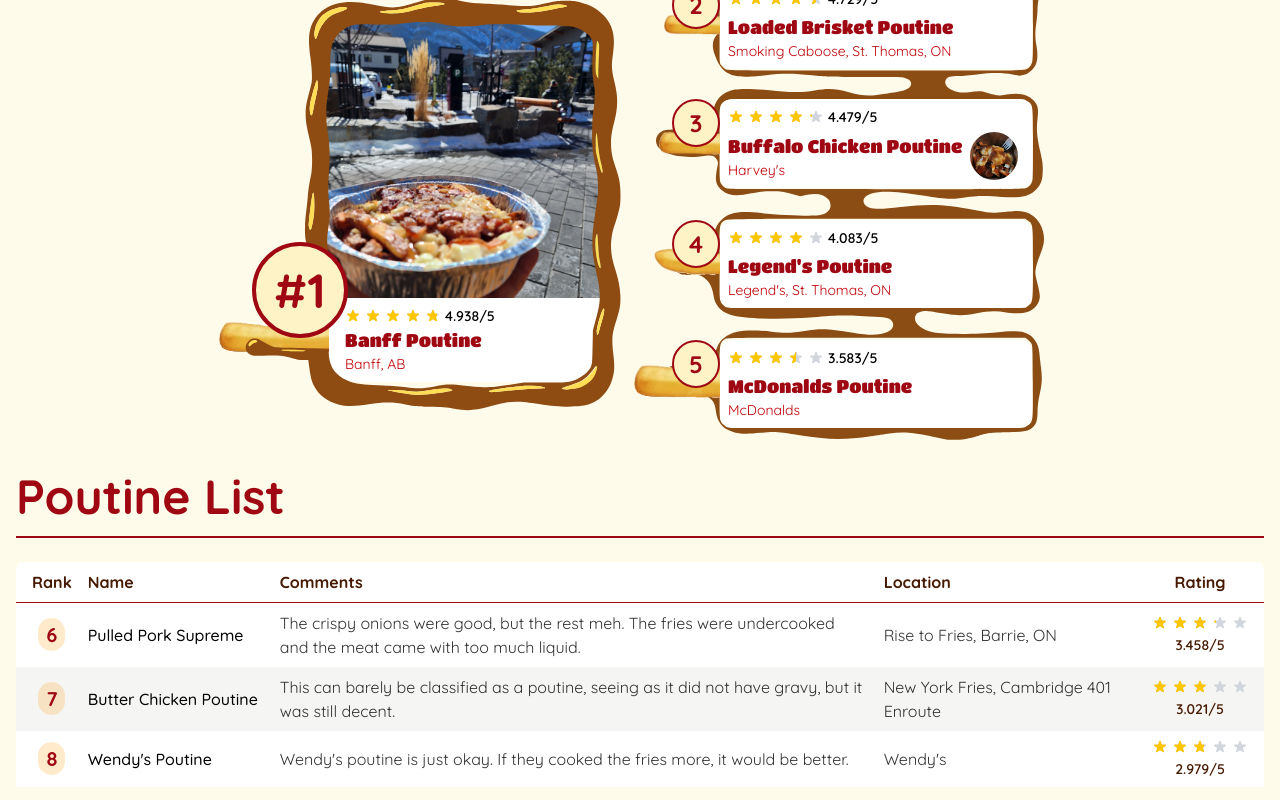
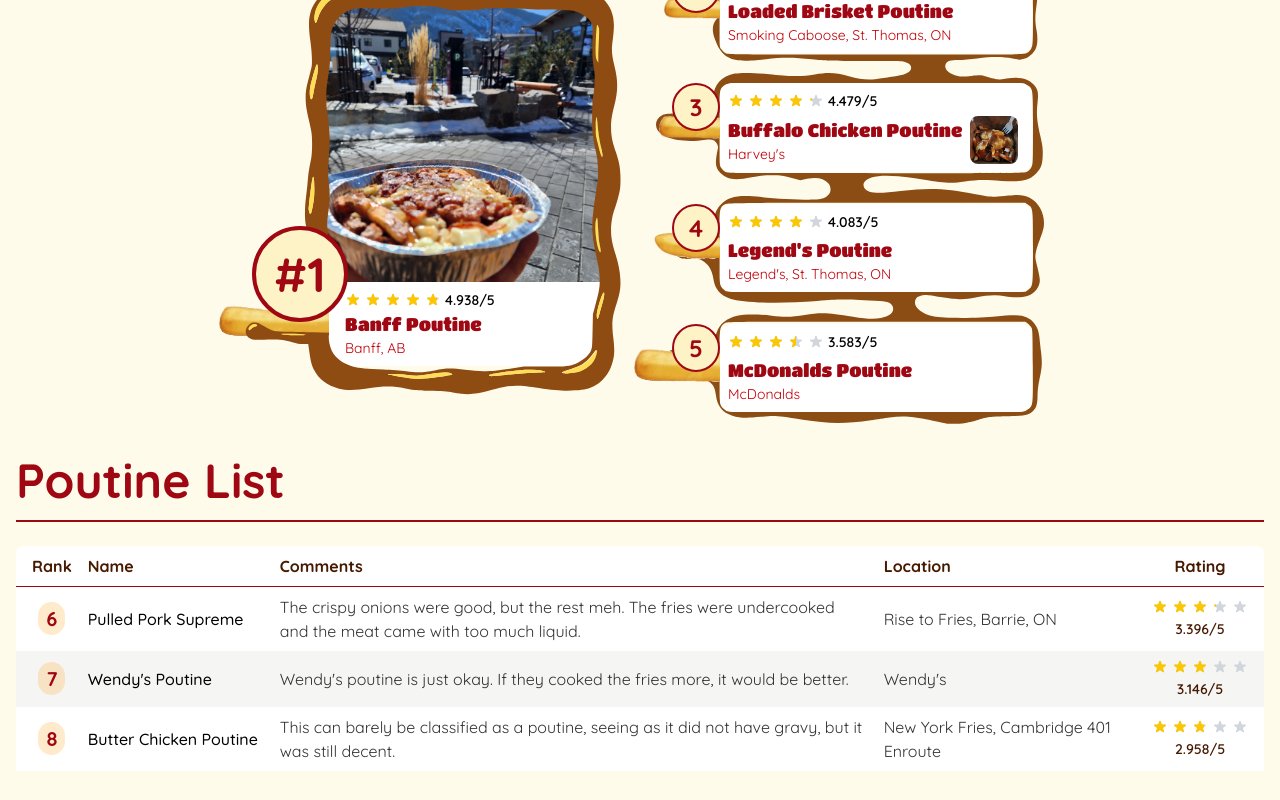
Before and after one commit to BranSlaa/poutinelist, a Next.js app: page / in a window 1280 px wide. Shown: the part 840-1640 px from the top of the page. Built offline with nearby package versions, Linux system fonts and the light colour scheme.

Commit message:
small tweaks

```diff
--- a/src/app/layout.tsx
+++ b/src/app/layout.tsx
@@ -25,7 +25,7 @@
 	children: React.ReactNode;
 }>) {
 	return (
-		<html lang="en">
+		<html lang="en" suppressHydrationWarning>
 			<body
 				className={`${titanOne.variable} ${quicksand.variable} font-sans antialiased`}
 			>
--- a/src/app/page.tsx
+++ b/src/app/page.tsx
@@ -58,7 +58,7 @@
 					{/* Header */}
 					<div className="md:col-span-2">
 						<h1 className="sr-only">Poutine List</h1>
-						<h2 className="text-4xl text-amber-900 mb-4 font-titan-one">
+						<h2 className="text-4xl text-amber-900 font-titan-one">
 							The Definitive Poutine Ranking: A Quest for
 							Canada&apos;s Best.
 						</h2>
--- a/src/components/PoutineCard.tsx
+++ b/src/components/PoutineCard.tsx
@@ -62,7 +62,7 @@
 							)}
 						</div>
 						{poutine.image_url && (
-							<div className="w-12 h-12 overflow-hidden rounded-full">
+							<div className="w-12 h-12 overflow-hidden rounded-lg">
 								<Image
 									src={poutine.image_url}
 									alt={poutine.name}
--- a/src/data/poutines.ts
+++ b/src/data/poutines.ts
@@ -57,7 +57,7 @@
 			fries: { doneness: 2, taste: 2, cut: 3 },
 			gravy: { taste: 3, viscosity: 3, temperature: 4, amount: 4 },
 			cheeseCurds: { texture: 4, melt: 4, taste: 4, amount: 5 },
-			overall: { toppings: 4, portion: 4, vessel: 4, harmony: 3 },
+			overall: { toppings: 4, portion: 4, vessel: 3, harmony: 3 },
 		},
 	},
 	{
@@ -81,7 +81,7 @@
 		location_url:
 			"https://www.google.com/maps/place/Wendy's/@42.7797172,-81.1744258,792m/data=!3m2!1e3!4b1!4m6!3m5!1s0x882e5e23b745e369:0xe311f8e6c0892263!8m2!3d42.7797172!4d-81.1718509!16s%2Fg%2F1tp0f9kj?entry=ttu&g_ep=EgoyMDI1MDkyNC4wIKXMDSoASAFQAw%3D%3D",
 		rating: {
-			fries: { doneness: 2, taste: 2, cut: 2 },
+			fries: { doneness: 2, taste: 3, cut: 3 },
 			gravy: { taste: 4, viscosity: 4, temperature: 3, amount: 3 },
 			cheeseCurds: { texture: 3, melt: 3, taste: 3, amount: 2 },
 			overall: { toppings: 0, portion: 2, vessel: 5, harmony: 4 },
@@ -112,7 +112,7 @@
 			fries: { doneness: 4, taste: 4, cut: 5 },
 			gravy: { taste: 0, viscosity: 0, temperature: 0, amount: 0 },
 			cheeseCurds: { texture: 4, melt: 5, taste: 4, amount: 3 },
-			overall: { toppings: 4, portion: 4, vessel: 4, harmony: 3 },
+			overall: { toppings: 3, portion: 4, vessel: 4, harmony: 3 },
 		},
 	},
 ];
```
